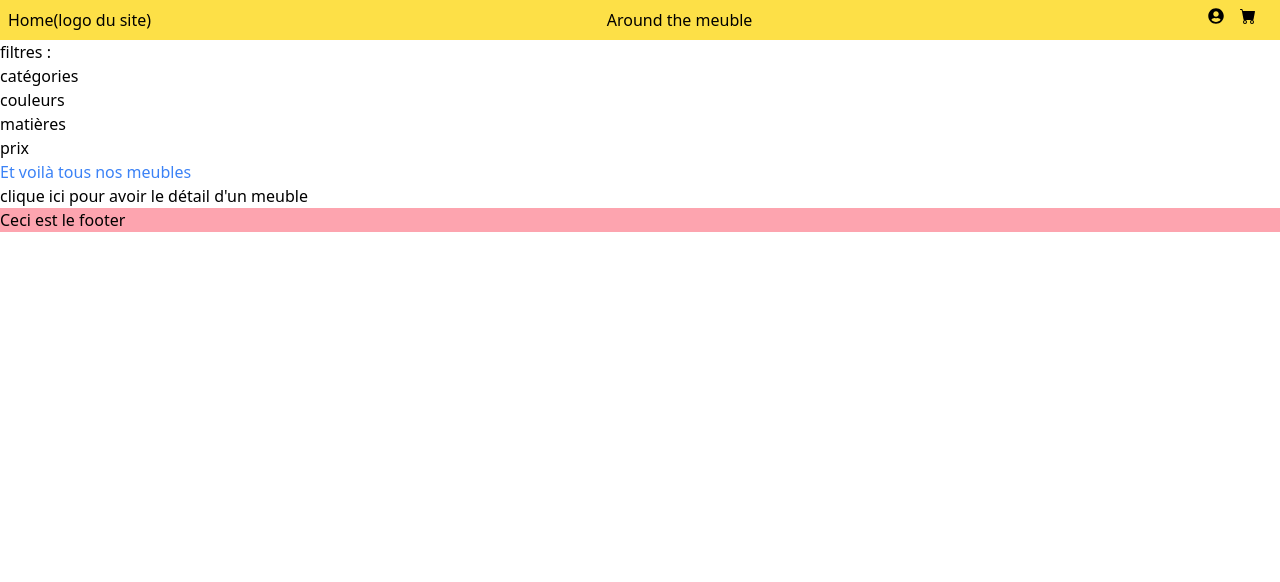
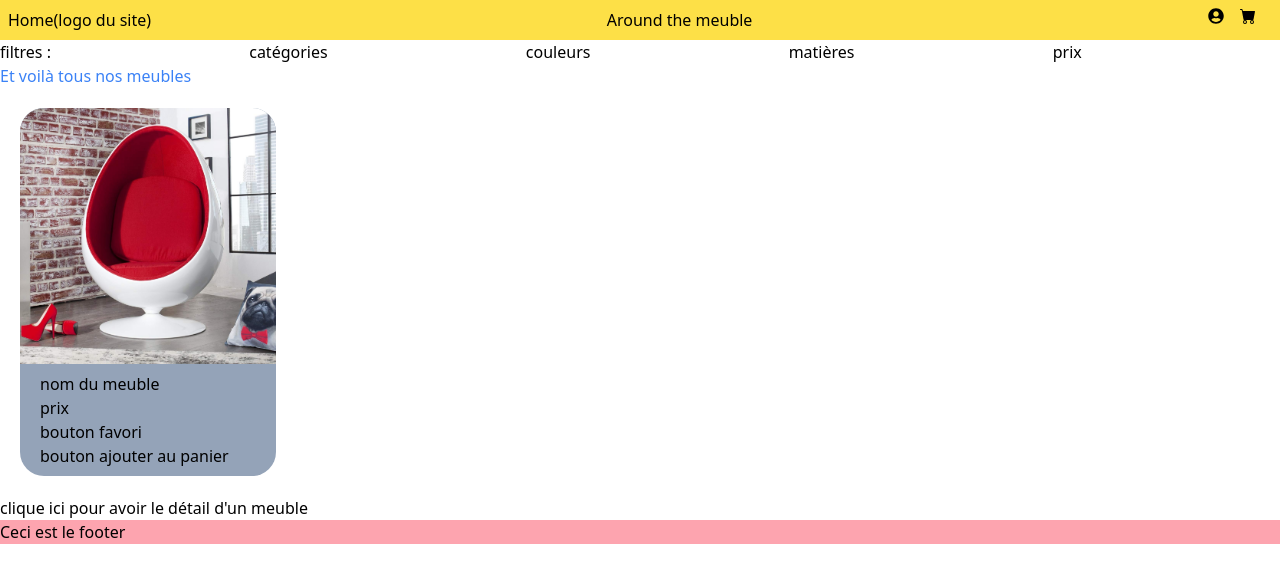
Before and after one commit to camhbrt/around_the_meuble, a React (Vite) app in the folder projet2/: page /furnitures in a window 1280 px wide. Shown: the top 582 px of the page. Built offline with nearby package versions, Linux system fonts and the light colour scheme.

Commit message:
[CREATE] article card

```diff
--- /dev/null
+++ b/projet2/src/components/Articlecard.jsx
@@ -0,0 +1,17 @@
+import React from 'react';
+
+const Articlecard = () => {
+    return (
+        <div className='bg-slate-400 w-64 m-5 rounded-3xl' >
+            <img src="../../public/pioupiou.jpg" alt="fauteuil pioupiou" className='rounded-t-3xl' />
+            <div className='mb-5 px-5 p-2' >
+                <p>nom du meuble</p>
+                <p>prix</p>
+                <p>bouton favori</p>
+                <p>bouton ajouter au panier</p>
+            </div>
+        </div>
+    );
+};
+
+export default Articlecard;
--- a/projet2/src/components/Filterbar.jsx
+++ b/projet2/src/components/Filterbar.jsx
@@ -3,12 +3,12 @@ import React from 'react';
 const Filterbar = () => {
     return (
         <div>
-            <ul>
-                <li>filtres :</li>
-                <li>catégories</li>
-                <li>couleurs</li>
-                <li>matières</li>
-                <li>prix</li>
+            <ul className='flex'>
+                <li className='flex-auto'>filtres :</li>
+                <li className='flex-auto'>catégories</li>
+                <li className='flex-auto'>couleurs</li>
+                <li className='flex-auto'>matières</li>
+                <li className='flex-auto'>prix</li>
             </ul>
         </div>
     );
--- a/projet2/src/pages/Furniturespage.jsx
+++ b/projet2/src/pages/Furniturespage.jsx
@@ -3,6 +3,7 @@ import Header from '../components/Header';
 import Filterbar from '../components/Filterbar';
 import Footer from '../components/Footer';
 import { NavLink } from 'react-router-dom';
+import Articlecard from '../components/Articlecard';
 
 const Furniturespage = () => {
     return (
@@ -10,6 +11,7 @@ const Furniturespage = () => {
             <Header/>
             <Filterbar/>
             <h1 className='text-blue-500'>Et voilà tous nos meubles</h1>
+            <Articlecard/>
             <NavLink to='/singlefurniture'>clique ici pour avoir le détail d'un meuble</NavLink>
 
             <Footer/>
```
Also changed, not shown: projet2/public/pioupiou.jpg (added).
